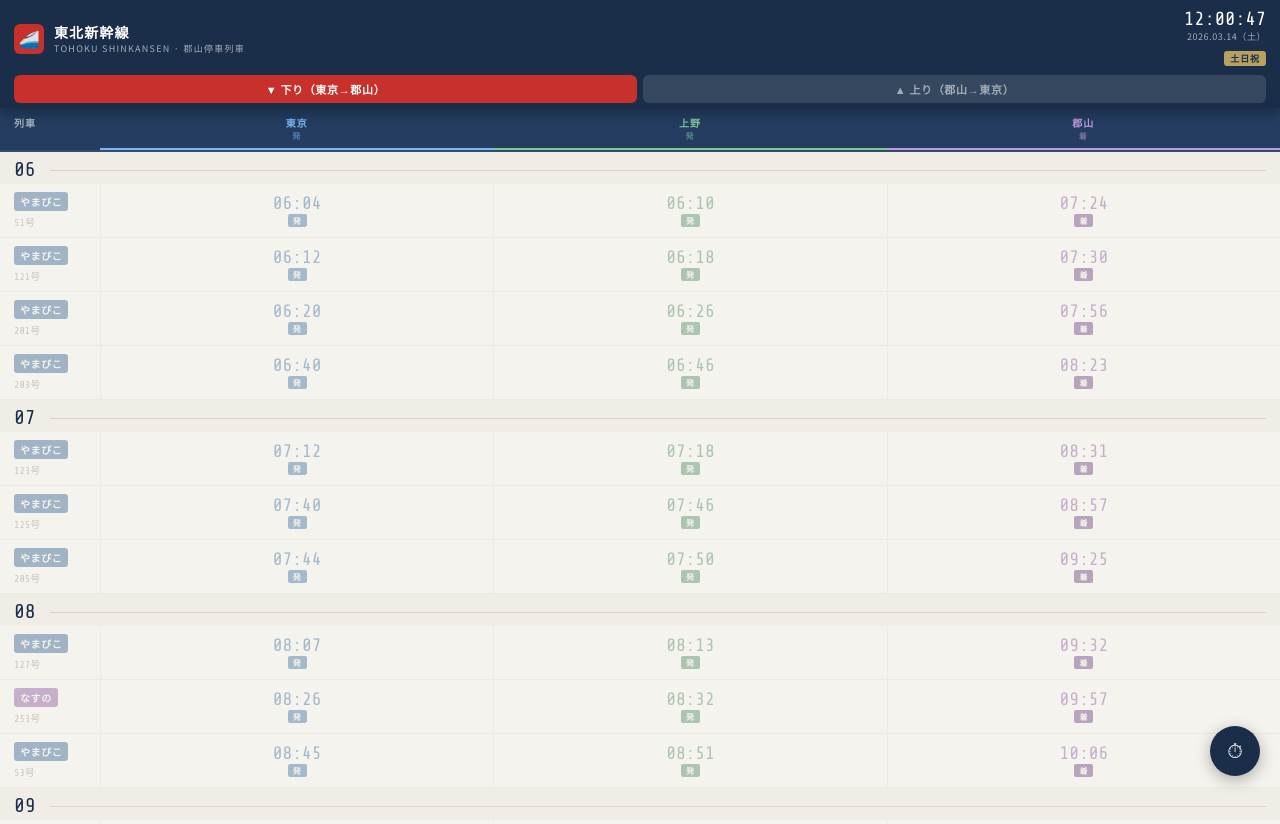
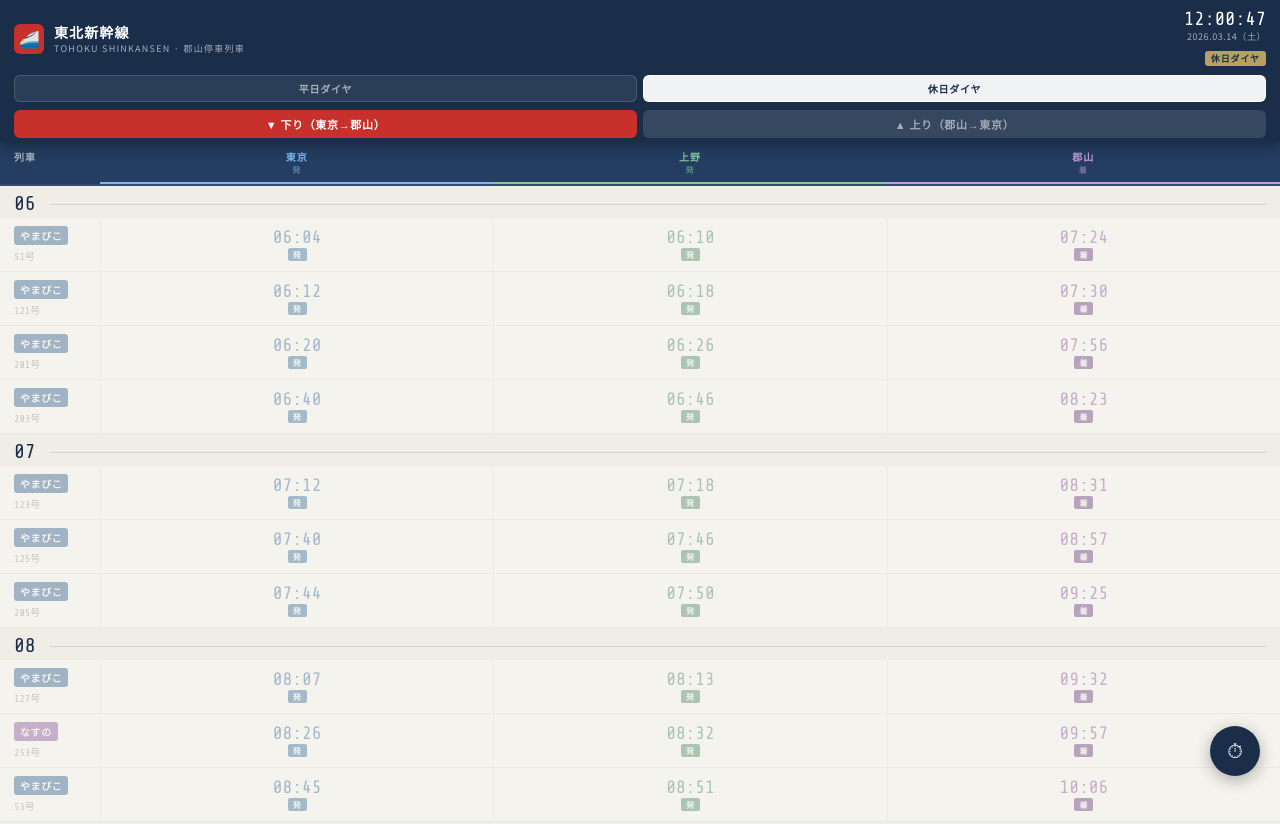
Before and after one commit to quellex/MyTimeTable, a plain HTML site: page HTML/shinkansen-timetable.html in a window 1280 px wide. Shown: the top 824 px of the page. Drawn offline with nearby package versions, Linux system fonts and the light colour scheme.

Commit message:
Add mode to switch weekday/weekend

```diff
--- a/HTML/shinkansen-timetable.html
+++ b/HTML/shinkansen-timetable.html
@@ -24,7 +24,7 @@
   --col-koriyama: #7b3f9a;
   --mono: 'Share Tech Mono', monospace;
   --sans: 'Noto Sans JP', sans-serif;
-  --header-h: 108px;
+  --header-h: 142px;
 }
 * { box-sizing: border-box; margin: 0; padding: 0; -webkit-tap-highlight-color: transparent; }
 body { font-family: var(--sans); background: var(--paper); color: var(--ink); min-height: 100dvh; }
@@ -53,6 +53,29 @@ header {
 }
 .day-badge.weekday { background:rgba(200,49,43,.9); color:#fff; }
 .day-badge.weekend { background:var(--gold); color:var(--rail); }
+
+.day-toggle {
+  display:flex;
+  padding:0 14px 8px;
+  gap:6px;
+}
+.day-toggle-btn {
+  flex:1;
+  padding:5px 0;
+  font-size:10px;
+  font-weight:700;
+  letter-spacing:.08em;
+  border:1px solid rgba(255,255,255,.14);
+  border-radius:6px;
+  background:rgba(255,255,255,.08);
+  color:rgba(255,255,255,.6);
+  cursor:pointer;
+}
+.day-toggle-btn.active {
+  background:rgba(255,255,255,.94);
+  color:var(--rail);
+  border-color:rgba(255,255,255,.94);
+}
 
 /* Direction bar */
 .dir-bar { display:flex; padding:0 14px 8px; gap:6px; }
@@ -189,6 +212,10 @@ header {
       <div id="day-badge" class="day-badge weekday">平日</div>
     </div>
   </div>
+  <div class="day-toggle">
+    <button class="day-toggle-btn" id="btn-weekday" onclick="setServiceDay('weekday')">平日ダイヤ</button>
+    <button class="day-toggle-btn" id="btn-weekend" onclick="setServiceDay('weekend')">休日ダイヤ</button>
+  </div>
   <div class="dir-bar">
     <button class="dir-btn active" id="btn-down" onclick="setDir('down')">▼ 下り（東京→郡山）</button>
     <button class="dir-btn" id="btn-up"           onclick="setDir('up')"  >▲ 上り（郡山→東京）</button>
@@ -212,6 +239,7 @@ header {
 
   // ── State ──────────────────────────────────────────────
   let dir = 'down';
+  let serviceDay = loadInitialServiceDay();
 
   // ── Clock ──────────────────────────────────────────────
   const DAY_NAMES = ['日','月','火','水','木','金','土'];
@@ -226,16 +254,27 @@ header {
     const y=now.getFullYear(), mo=String(now.getMonth()+1).padStart(2,'0'),
           dd=String(now.getDate()).padStart(2,'0'), dn=DAY_NAMES[now.getDay()];
     document.getElementById('live-date').textContent = `${y}.${mo}.${dd}（${dn}）`;
-    const b=document.getElementById('day-badge');
-    if (isWeekend(now)) { b.textContent='土日祝'; b.className='day-badge weekend'; }
-    else { b.textContent='平日'; b.className='day-badge weekday'; }
   }
   setInterval(updateClock, 1000);
   updateClock();
+  updateServiceDayUI();
 
   // ── Helpers ────────────────────────────────────────────
   function toMins(t) { const [h,m]=t.split(':').map(Number); return h*60+m; }
   function nowMins() { const n=new Date(); return n.getHours()*60+n.getMinutes(); }
+  function loadInitialServiceDay() {
+    const saved = localStorage.getItem('shinkansen-service-day');
+    if (saved === 'weekday' || saved === 'weekend') return saved;
+    return isWeekend(new Date()) ? 'weekend' : 'weekday';
+  }
+  function isWeekendMode() { return serviceDay === 'weekend'; }
+  function updateServiceDayUI() {
+    const badge = document.getElementById('day-badge');
+    badge.textContent = isWeekendMode() ? '休日ダイヤ' : '平日ダイヤ';
+    badge.className = `day-badge ${isWeekendMode() ? 'weekend' : 'weekday'}`;
+    document.getElementById('btn-weekday').className = `day-toggle-btn${serviceDay==='weekday' ? ' active' : ''}`;
+    document.getElementById('btn-weekend').className = `day-toggle-btn${serviceDay==='weekend' ? ' active' : ''}`;
+  }
 
   // ── Render ─────────────────────────────────────────────
   function render() {
@@ -256,11 +295,10 @@ header {
       el.innerHTML = `${d.label}<span class="en">${d.sub}</span>`;
     });
 
-    const weekend = isWeekend(new Date());
     const nm = nowMins();
     const trains = dir==='down'
-      ? (weekend ? DOWN_WEEKEND : DOWN_WEEKDAY)
-      : (weekend ? UP_WEEKEND   : UP_WEEKDAY);
+      ? (isWeekendMode() ? DOWN_WEEKEND : DOWN_WEEKDAY)
+      : (isWeekendMode() ? UP_WEEKEND   : UP_WEEKDAY);
 
     let nextId=null, minDiff=Infinity;
     trains.forEach(t => {
@@ -333,6 +371,12 @@ header {
   }
 
   window.setDir = function setDir(d) { dir=d; render(); };
+  window.setServiceDay = function setServiceDay(nextServiceDay) {
+    serviceDay = nextServiceDay;
+    localStorage.setItem('shinkansen-service-day', serviceDay);
+    updateServiceDayUI();
+    render();
+  };
   window.scrollToNow = function scrollToNow() {
     const el = document.querySelector('.train-row.next');
     if (el) el.scrollIntoView({ behavior:'smooth', block:'center' });
```
